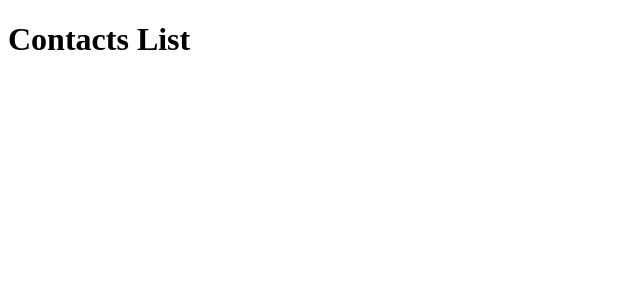
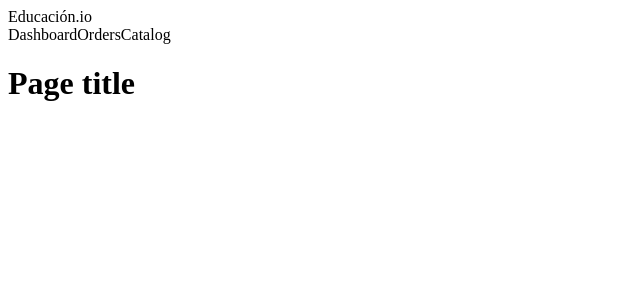
Before and after one commit to MilkZoft/educacion, a React app: page / in a window 1280 px wide. Shown: the top 300 px of the page, without its empty margins (0-640 px from the left). Built offline with nearby package versions, Linux system fonts and the light colour scheme.

Commit message:
Adding React Components

```diff
--- a/src/App.js
+++ b/src/App.js
@@ -1,8 +1,17 @@
 import React from 'react';
+import Header from './components/site/Header';
+import Content from './components/site/Content';
 
 class App extends React.Component {
     render() {
-        return <h1>Contacts List</h1>;
+        return (
+            <div className="app">
+                <Header />
+                <Content>
+                    <h1>Page title</h1>
+                </Content>
+            </div>
+        );
     }
 }
 
--- /dev/null
+++ b/src/components/site/Content.js
@@ -0,0 +1,13 @@
+import React from 'react';
+
+class Content extends React.Component {
+    render() {
+        return (
+            <div className="page-content">
+                {this.props.children}
+            </div>
+        );
+    }
+}
+
+export default Content;
--- /dev/null
+++ b/src/components/site/Header.js
@@ -0,0 +1,15 @@
+import React from 'react';
+import Nav from './Nav';
+
+class Header extends React.Component {
+    render() {
+        return (
+            <div className="page-header">
+                <div className="logo">Educación.io</div>
+                <Nav />
+            </div>
+        );
+    }
+}
+
+export default Header;
--- /dev/null
+++ b/src/components/site/Nav.js
@@ -0,0 +1,15 @@
+import React from 'react';
+
+class Nav extends React.Component {
+    render() {
+        return (
+            <nav className="main-nav">
+                <a>Dashboard</a>
+                <a className="current">Orders</a>
+                <a>Catalog</a>
+            </nav>
+        );
+    }
+}
+
+export default Nav;
```
